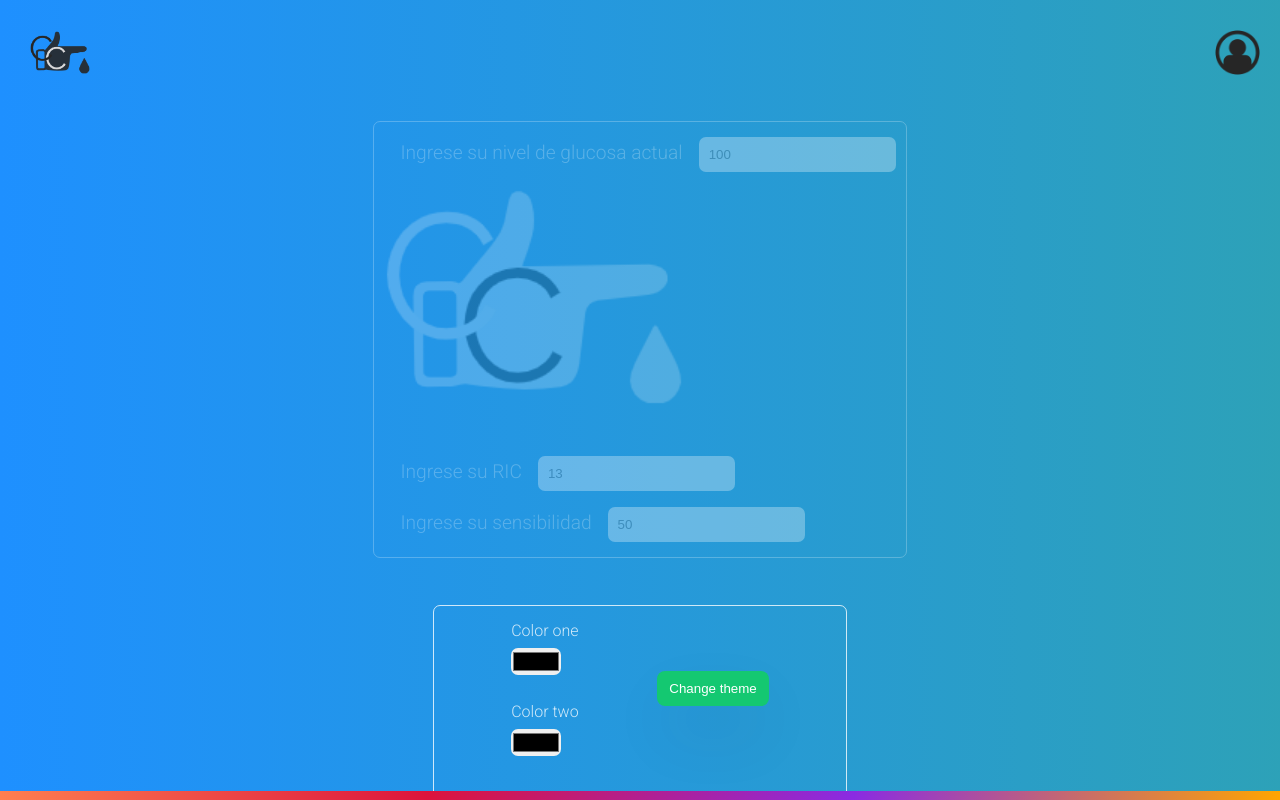
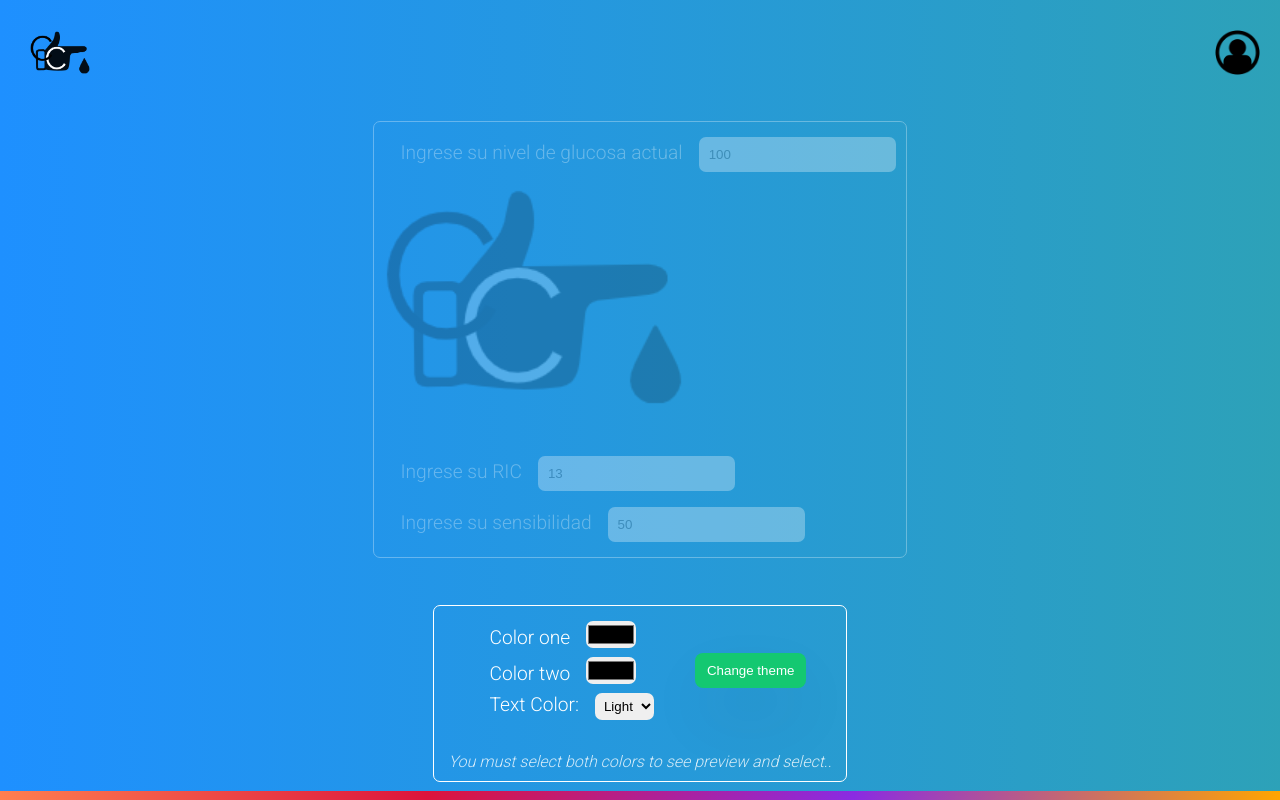
Before and after one commit to guillermo907/calculadora-insulina, a React (Create React App) app: page / in a window 1280 px wide. Both pictures are taken after a click on the picture 1237 px from the left and 52 px from the top of the page. Shown: the top 800 px of the page. Built offline with nearby package versions, Linux system fonts and the light colour scheme; no server answers.

Commit message:
added text color change ability

```diff
--- a/src/App.js
+++ b/src/App.js
@@ -15,7 +15,10 @@ const AppContainer = styled.div`
     ${(props) => props.colorTwo}
   );
   background-size: 200%;
-  color: ${(props) => props.textColor};
+  color: ${(props) => (props.textColor === "dark" ? "black" : "white")};
+  img {
+    filter: ${(props) => (props.textColor === "dark" ? "invert(0.8)" : "none")};
+  }
 `;
 
 const App = () => {
@@ -47,16 +50,14 @@ const App = () => {
     setState({ ...state, foodList: response.data });
   };
 
-  const changeColor = (colorOne, colorTwo) => {
-    console.log("Color 1: ", colorOne);
-    console.log("Color 2: ", colorTwo);
-
+  const changeColor = (colorOne, colorTwo, textColor) => {
     setState({
       ...state,
       appSettings: {
         ...state.appSettings,
         colorOne: colorOne,
         colorTwo: colorTwo,
+        textColor: textColor,
       },
     });
   };
--- a/src/components/Settings.js
+++ b/src/components/Settings.js
@@ -1,11 +1,13 @@
 import styled from "styled-components";
 import { useState } from "react";
+
 const SettingsCont = styled.div`
   background: linear-gradient(
     45deg,
     ${(props) => props.colorOne},
     ${(props) => props.colorTwo}
   );
+  color: ${(props) => (props.textColor === "dark" ? "black" : "white")};
   border: 1px solid;
   display: flex;
   flex-direction: column;
@@ -49,23 +51,32 @@ const SettingsCont = styled.div`
     display: flex;
     flex-direction: column;
   }
+  #textColor {
+    padding: 5px;
+    border-radius: 7px;
+    padding: 5px 5px;
+    border: none;
+  }
 `;
 
 const Settings = ({ setTheme }) => {
-  const initialColorState = { colorOne: "", colorTwo: "" };
+  const initialColorState = { colorOne: "", colorTwo: "", textColor: "" };
   const [colors, setColors] = useState(initialColorState);
 
   const handleColorChange = () => {
-    console.log("chandle change called");
-    setTheme(colors.colorOne, colors.colorTwo);
+    setTheme(colors.colorOne, colors.colorTwo, colors.textColor);
   };
 
   return (
-    <SettingsCont colorOne={colors.colorOne} colorTwo={colors.colorTwo}>
+    <SettingsCont
+      colorOne={colors.colorOne}
+      colorTwo={colors.colorTwo}
+      textColor={colors.textColor}
+    >
       <div className="theme-field">
-        <div class="color-pickers">
-          Color one
-          <div>
+        <div className="color-pickers">
+          <div className="option-field">
+            <label>Color one</label>
             <input
               type="color"
               name="color1"
@@ -74,9 +85,8 @@ const Settings = ({ setTheme }) => {
               }}
             />
           </div>
-          <br />
-          Color two
-          <div>
+          <div className="option-field">
+            <label>Color two</label>
             <input
               type="color"
               name="color2"
@@ -84,6 +94,20 @@ const Settings = ({ setTheme }) => {
                 setColors({ ...colors, colorTwo: e.target.value });
               }}
             />
+          </div>
+          <div className="option-field">
+            <label htmlFor="textColor">Text Color:</label>
+            <select
+              id="textColor"
+              name="textColor"
+              value={colors.textColor}
+              onChange={(e) => {
+                setColors({ ...colors, textColor: e.target.value });
+              }}
+            >
+              <option value="light">Light</option>
+              <option value="dark">Dark</option>
+            </select>
           </div>
         </div>
         <button
```
